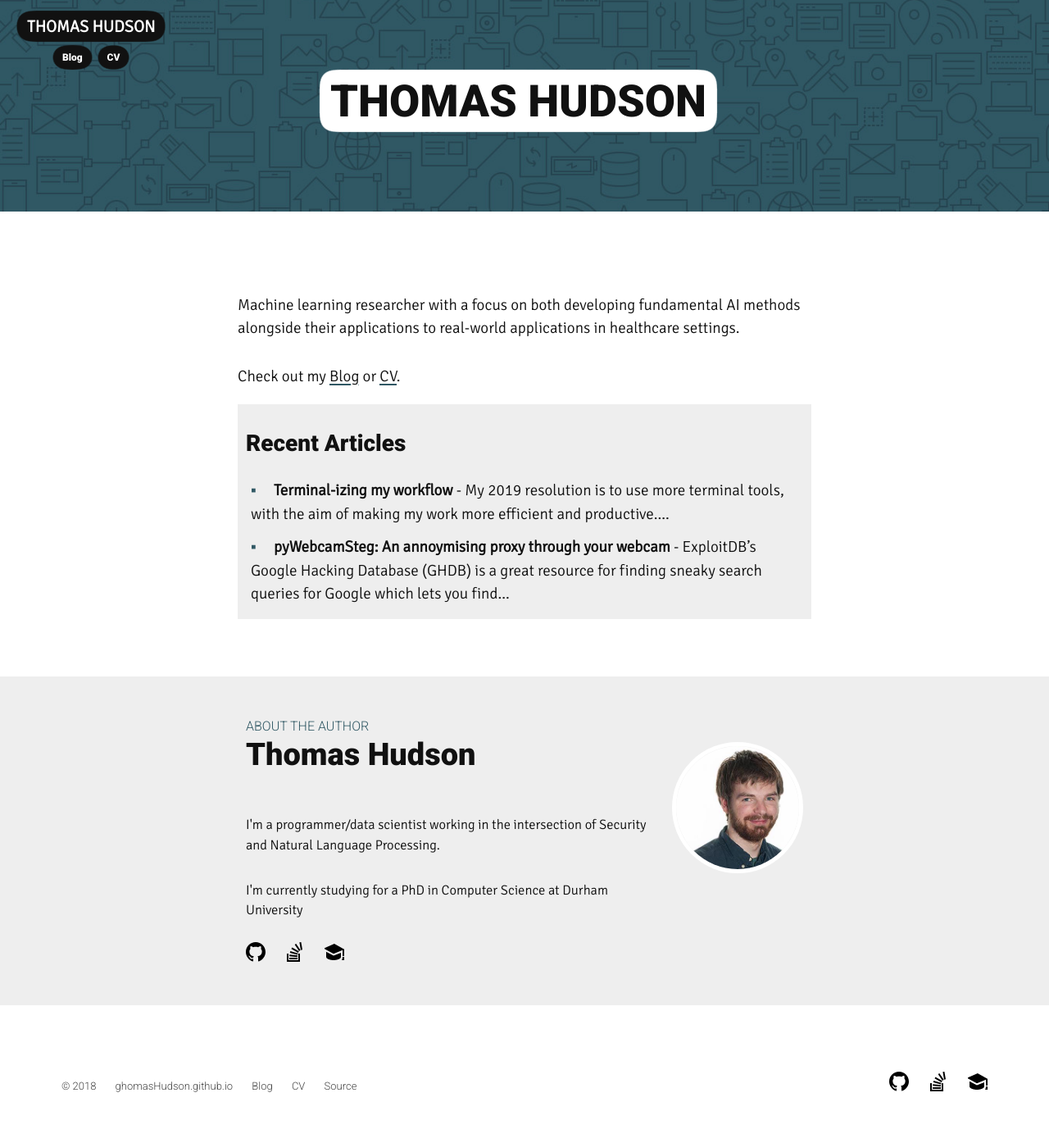
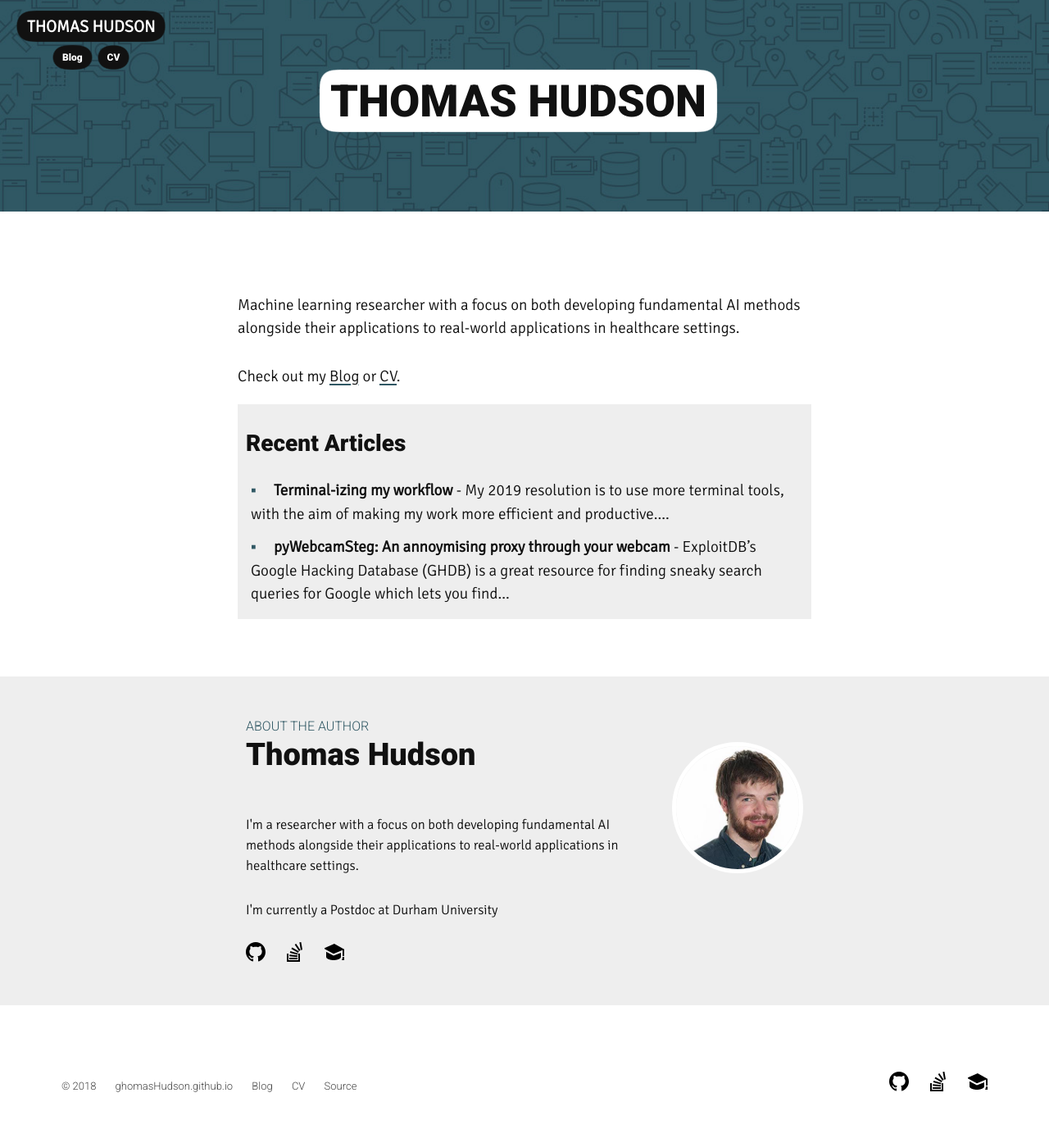
Before and after one commit to ghomasHudson/ghomasHudson.github.io, a Jekyll site: the page built from index.md, in a window 1280 px wide. Shown: the whole page at 82% size. Built offline with Jekyll 4.4.1, drawn with Linux system fonts in a browser that asks for light colours.

Commit message:
Update author description and title in default layout

```diff
--- a/_layouts/default.html
+++ b/_layouts/default.html
@@ -65,10 +65,10 @@
 <div style="--teaser-bg: #eee; --teaser-color: #111" class="l-teaser"><div class="l-teaser__content"><img src="/assets/img/headshot.jpg" alt="" class="c-profile"><h2 class="u-heading-2"><div class="u-text-meta u-text-upper u-text-normal u-color-theme"> About the author</div> Thomas Hudson</h2>
 
 <p class="u-block--small u-text u-text--small">
-  I'm a programmer/data scientist working in the intersection of Security and Natural Language Processing.
+  I'm a researcher with a focus on both developing fundamental AI methods alongside their applications to real-world applications in healthcare settings.
 </p>
 <p class="u-block--small u-text u-text--small">
-  I'm currently studying for a PhD in Computer Science at Durham University
+  I'm currently a Postdoc at Durham University
 </p>
 <div class="c-inline-list">
   {% include social.html %}
```
